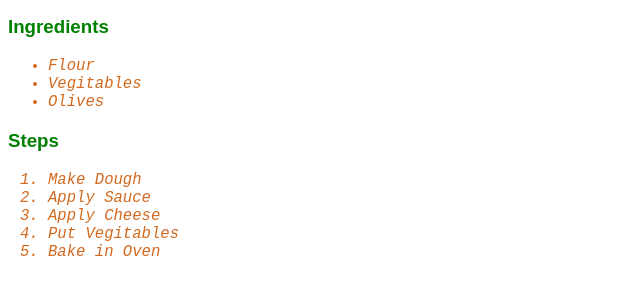
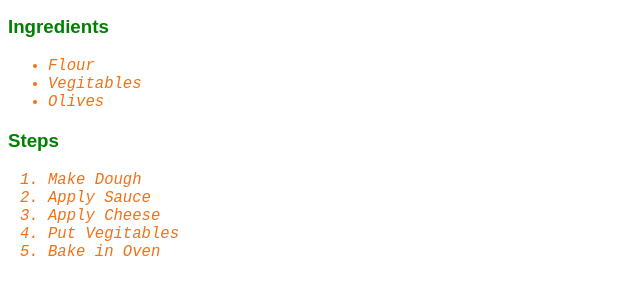
Before and after one commit to nishantkdagar/odin-recipes, a plain HTML site: page recipes/pizza.html in a window 1280 px wide. Shown: the part 396-690 px from the top of the page, 0-640 px from the left. Drawn offline with Linux system fonts and the light colour scheme.

Commit message:
Color change

```diff
--- a/style.css
+++ b/style.css
@@ -13,7 +13,7 @@ p1{
 }
 
 li{
-    color:chocolate;
+    color:rgb(240, 113, 22);
     font-family: monospace;
     font-style: italic;
     font-size: larger;
```
